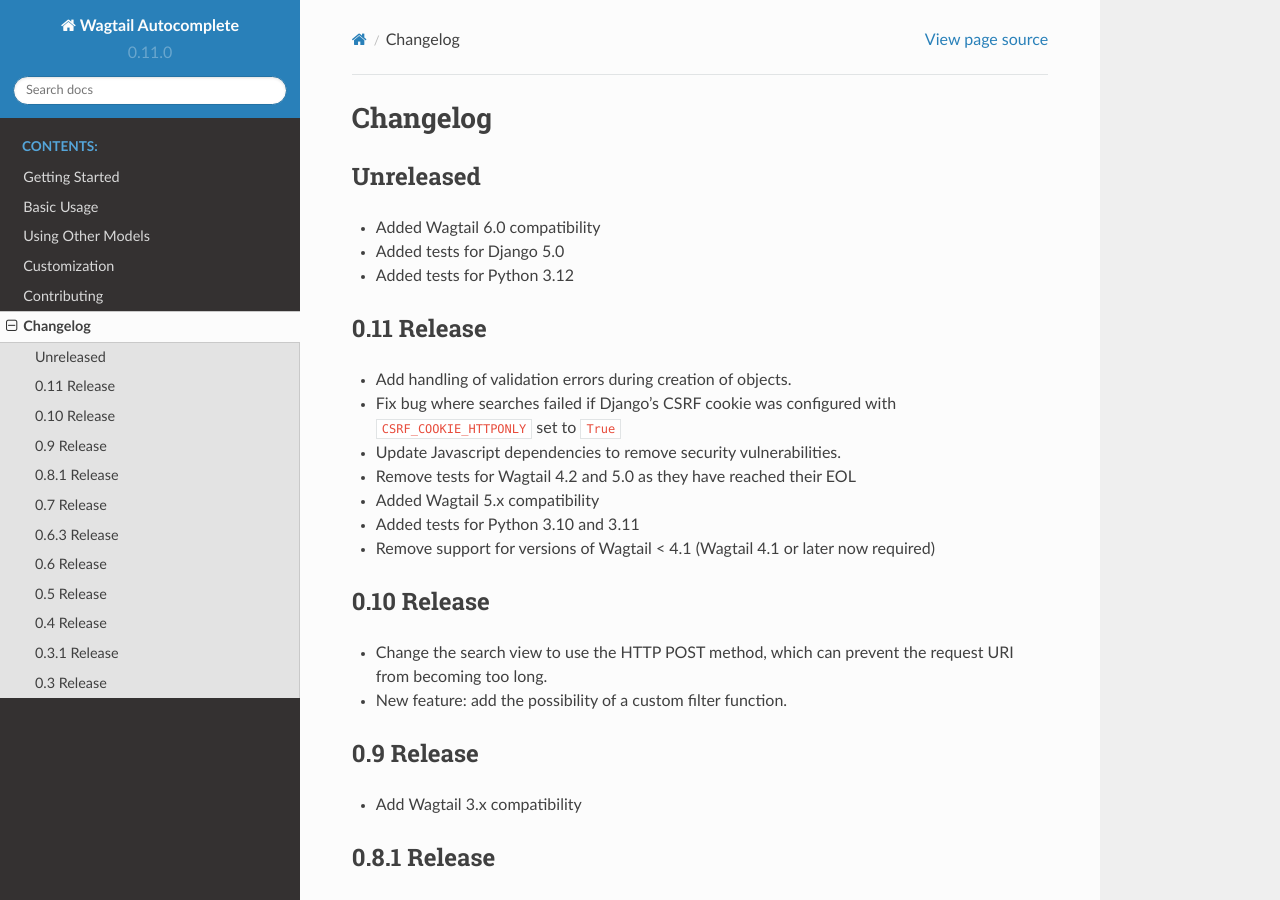
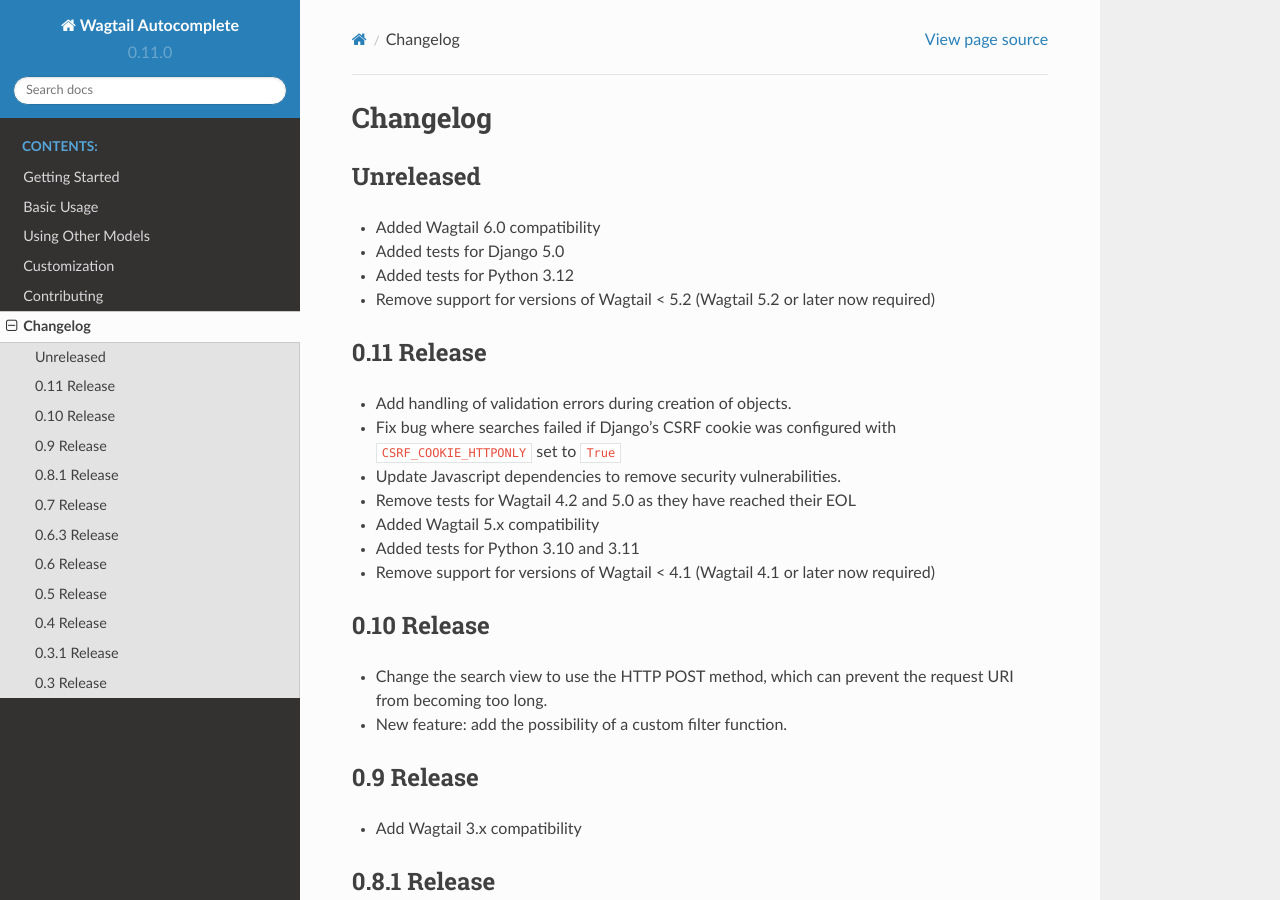
Before and after one commit to wagtail/wagtail-autocomplete, a Sphinx documentation site: the page built from docs/changelog.rst, in a window 1280 px wide and 900 px high. Built offline with Sphinx 7.4.7 and the Read the Docs theme 2.0.0, drawn with Linux system fonts in a browser that asks for light colours.

Commit message:
Update CHANGELOG.md

```diff
--- a/docs/changelog.rst
+++ b/docs/changelog.rst
@@ -8,6 +8,7 @@ Unreleased
 * Added Wagtail 6.0 compatibility
 * Added tests for Django 5.0
 * Added tests for Python 3.12
+* Remove support for versions of Wagtail < 5.2 (Wagtail 5.2 or later now required)
 
 0.11 Release
 ------------
```
